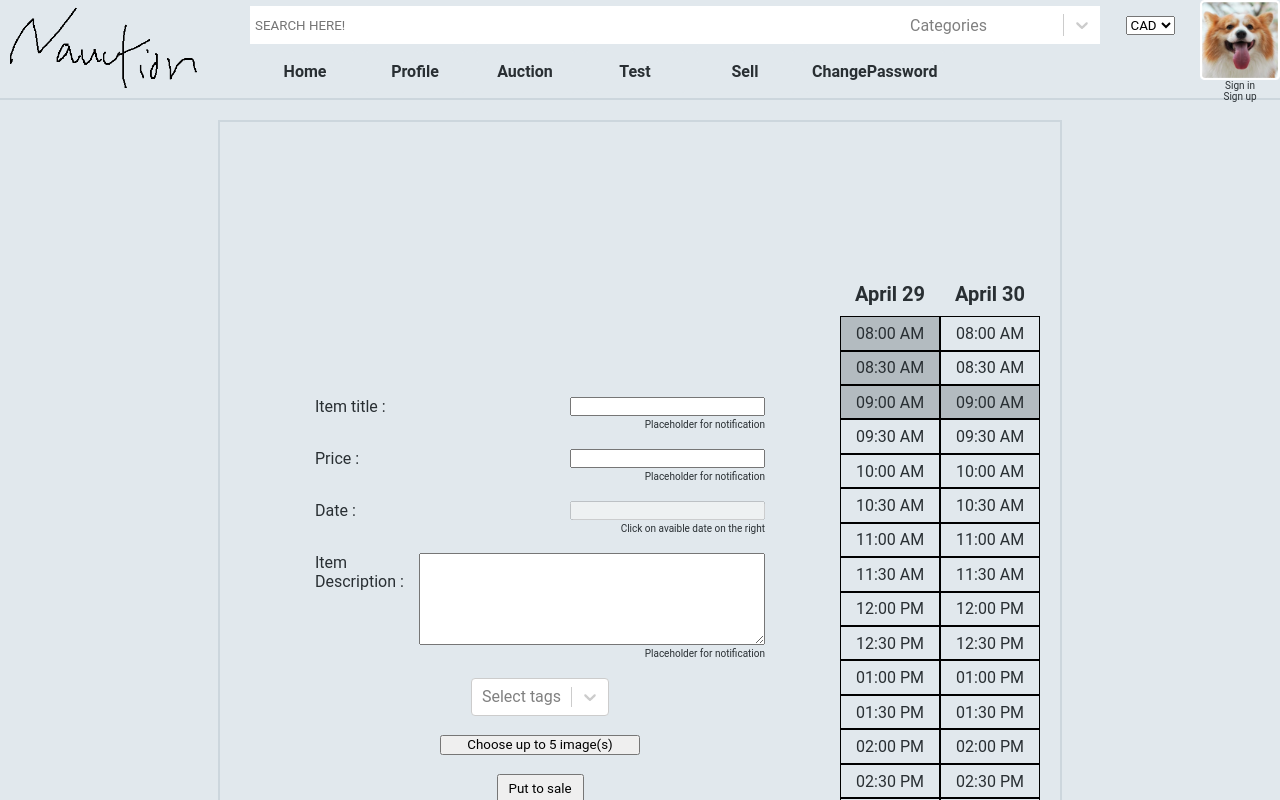
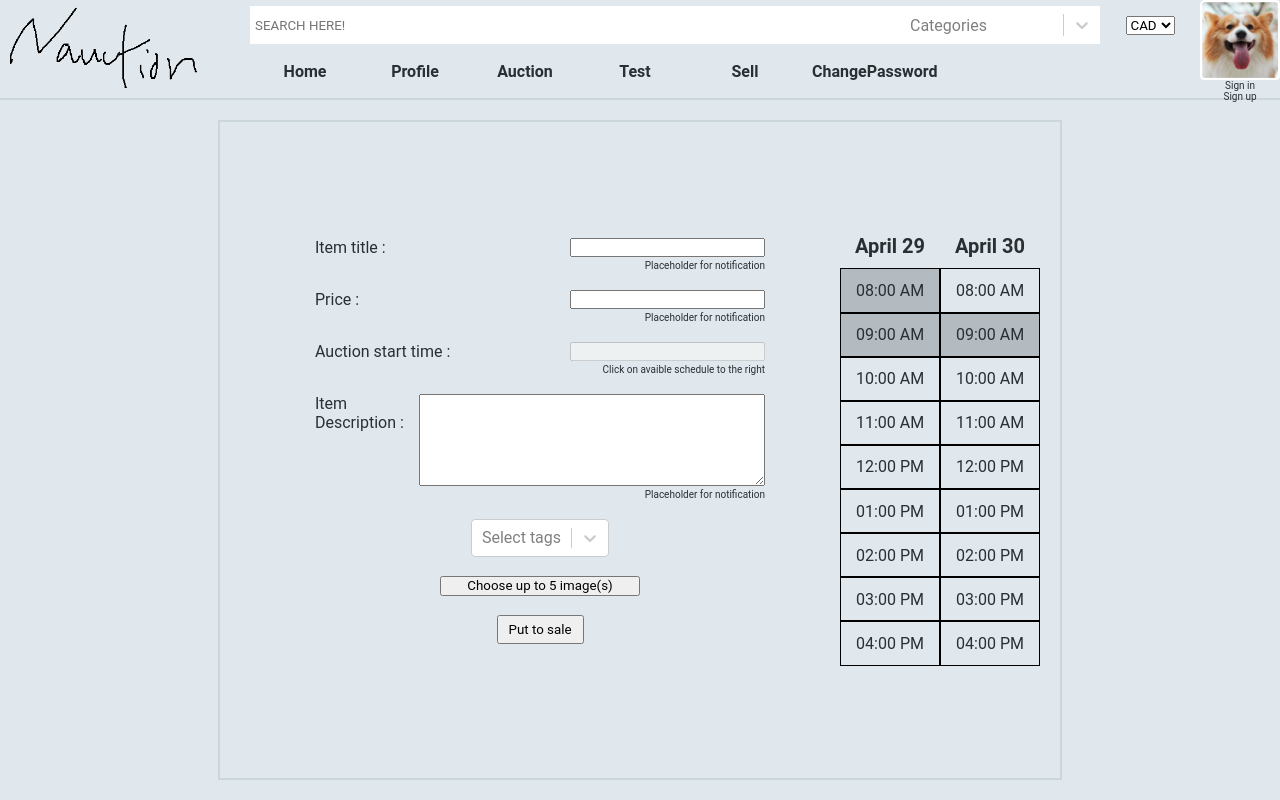
Before and after one commit to SakyunBuns/AuctionZone, a React (Vite) app in the folder dev/app/: page /Sell in a window 1280 px wide. Shown: the top 800 px of the page. Built offline with nearby package versions, Linux system fonts and the light colour scheme.

Commit message:
Change auction sell to hourly

```diff
--- a/dev/app/src/SellPage.jsx
+++ b/dev/app/src/SellPage.jsx
@@ -140,13 +140,13 @@ export default function SellPage(props) {
                     <br />
 
                     <label className='form--label'>
-                        Date :
+                        Auction start time :
                         <input
                         disabled
                         value={dateFormating(formData.date)}/>
                     </label>
                     <div className='form--notification'>
-                        Click on avaible date on the right
+                        Click on avaible schedule to the right
                     </div>
                     <br />
 
--- a/dev/app/src/component/Day.jsx
+++ b/dev/app/src/component/Day.jsx
@@ -21,9 +21,9 @@ export default function Day(props) {
         // Extract the date string from currentDate without any time formatting
         const dateString = currentDate.toISOString().slice(0, 10);
 
-        for (let i = 0; i < 18; i++) {
+        for (let i = 0; i < 9; i++) {
           timeIntervals.push(`${dateString}T${currentDate.toLocaleTimeString('en-US', { hour12: false })}`);
-          currentDate.setMinutes(currentDate.getMinutes() + 30);
+          currentDate.setMinutes(currentDate.getMinutes() + 60);
         }
 
         return timeIntervals;
--- a/dev/app/src/component/Weekend.jsx
+++ b/dev/app/src/component/Weekend.jsx
@@ -5,7 +5,7 @@ import Day from "./Day"
 export default function Weekend(props) {
 
     //DAO to get what date are already used
-    const usedDate = ["2021-04-29T08:00:00", "2021-04-29T08:30:00", "2021-04-29T09:00:00", "2021-04-30T09:00:00"]
+    const usedDate = ["2021-04-29T08:00:00", "2021-04-29T09:00:00", "2021-04-30T09:00:00"]
 
     const day2 = new Date(props.date)
     day2.setDate(day2.getDate() + 1)
```
